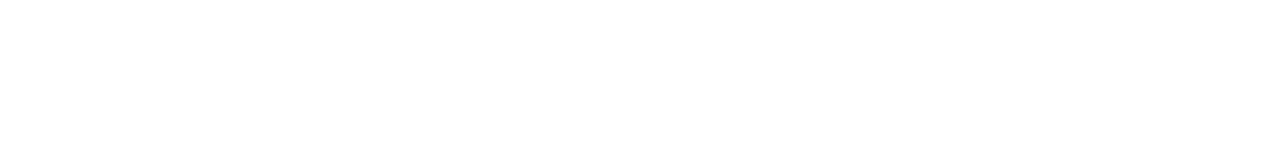
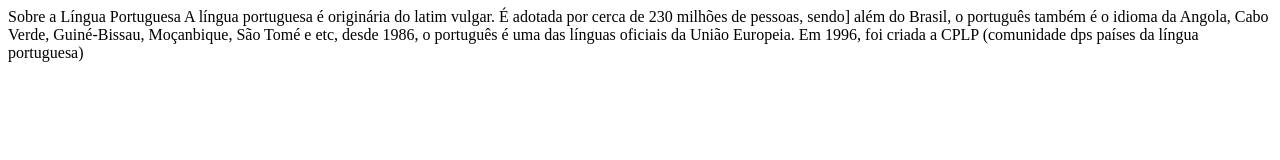
Before and after one commit to juliaMaBorges/julia-HTML, a plain HTML site: page index.html in a window 1280 px wide. Drawn offline with Linux system fonts and the light colour scheme.

Commit message:
index.html

```diff
--- a/index.html
+++ b/index.html
@@ -6,6 +6,15 @@
     <title>Document</title>
 </head>
 <body>
+   Sobre a Língua Portuguesa
+
+   A língua portuguesa é originária do latim vulgar. É adotada por cerca de 230 milhões de pessoas, sendo]
+
+além do Brasil, o português também é o idioma da Angola, Cabo Verde, Guiné-Bissau, Moçanbique, São Tomé e etc,
+
+desde 1986, o português é uma das línguas oficiais da União Europeia. Em 1996, foi criada a CPLP (comunidade dps países da língua portuguesa)
+
+
 
 </body>
 </html>
```
